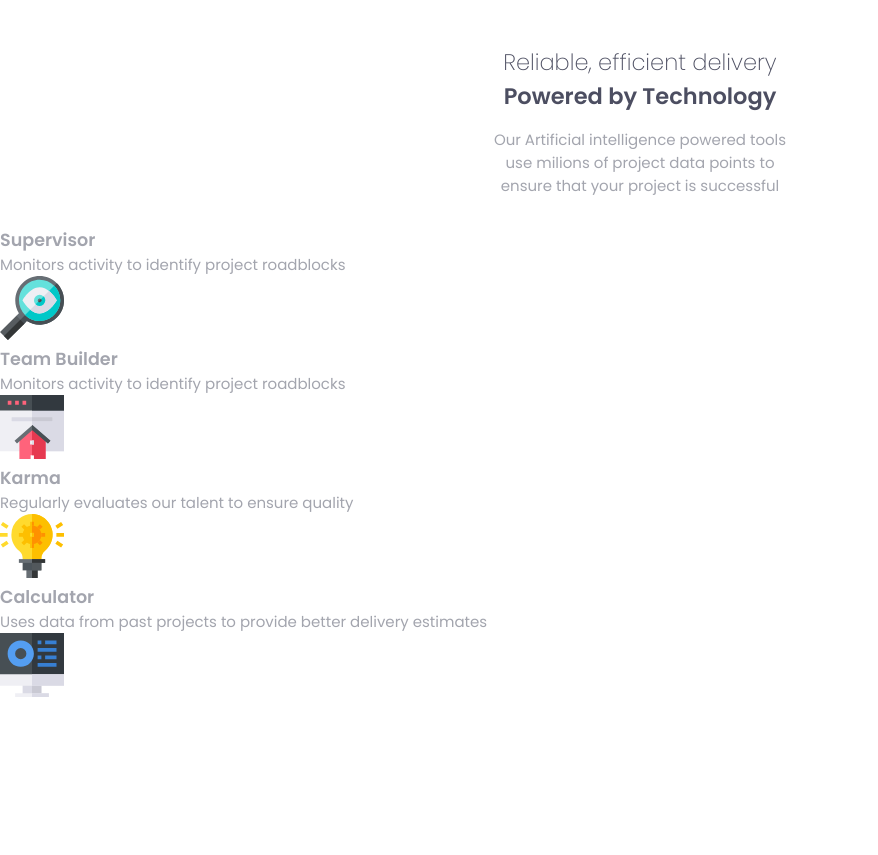
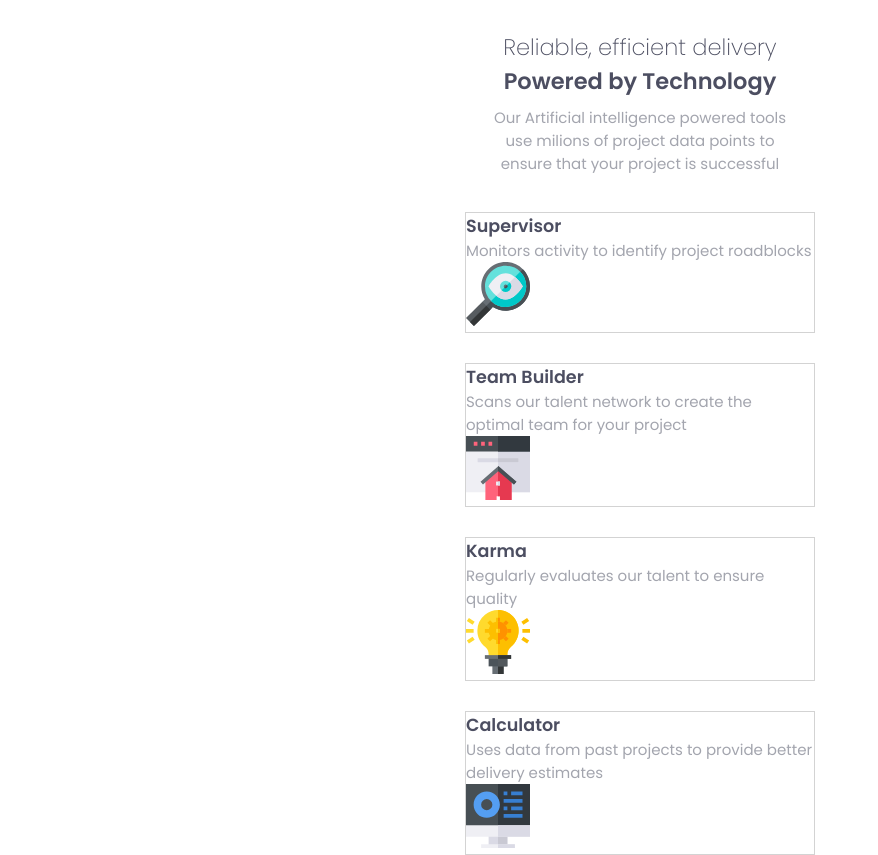
Before and after one commit to amitcesar/frontend-mentor, a plain HTML site: page four-card-feature-section/index.html in a window 1280 px wide. Shown: the whole page, without its empty margins (0-878 px from the left). Before the commit the page ends 800 px from the top, so only its background shows below. Drawn offline with Linux system fonts and the light colour scheme.

Commit message:
header aligns

```diff
--- a/four-card-feature-section/index.html
+++ b/four-card-feature-section/index.html
@@ -21,36 +21,42 @@
 
     <section class='cards-container'>
       <div class='card cyan'>
-        <h3>Supervisor</h3>
-        <p>Monitors activity to identify project roadblocks</p>
+        <div class='header-card'>
+          <h3>Supervisor</h3>
+          <p>Monitors activity to identify project roadblocks</p>
+        </div>
+
         <div class='img-container'>
-          <img src='images/icon-supervisor.svg' class='img'>
+          <img src='images/icon-supervisor.svg' class='card-icon'>
         </div>
       </div>
 
       <div class='card red'>
         <h3>Team Builder</h3>
-        <p>Monitors activity to identify project roadblocks</p>
-        <div>
-          <img src='images/icon-team-builder.svg' class='img'/>
+        <p>Scans our talent network to create the optimal team for your project</p>
+        <div class='img-container'>
+          <img src='images/icon-team-builder.svg' class='card-icon'/>
         </div>
       </div>
 
       <div class='card orange'>
         <h3>Karma</h3>
         <p>Regularly evaluates our talent to ensure quality</p>
-        <div>
-          <img src='images/icon-karma.svg' class='img'/>
+        <div class='img-container'>
+          <img src='images/icon-karma.svg' class='card-icon'/>
         </div>
       </div>
 
-      <div class='card blue'>
+
+      <div class='card cyan'>
         <h3>Calculator</h3>
         <p>Uses data from past projects to provide better delivery estimates</p>
-        <div>
-          <img src='images/icon-calculator.svg' class='img'/>
+        <div class='img-container'>
+          <img src='images/icon-calculator.svg' class='card-icon'>
         </div>
       </div>
+
+
     </section>
 </body>
 </html>
--- a/four-card-feature-section/styles.css
+++ b/four-card-feature-section/styles.css
@@ -14,21 +14,40 @@ body {
 
 }
 
-.header {
+.header{
+
+  margin-top: 2em;
   text-align: center;
-  padding: 1em;
-  margin-top: 2em;
 }
+
 
 .header .main-title {
   font-weight: 200;
 }
-.header h2 {
-  color: hsl(234, 12%, 34%); /* Very Dark Blue */
+
+.header h2,
+.card h3 {
+  color: hsl(234, 12%, 34%);
 }
 
+
 .header p {
-  padding: 1em;
-  width: 350px;
+
+  padding: 0.5em;
+
+  width: 330px;
   margin: 0 auto;
 }
+
+
+.cards-container {
+  display: flex;
+  flex-direction: column;
+  align-items: center;
+}
+
+.card {
+  border: 1px solid lightgray;
+  margin-top: 2em;
+  width: 350px;
+}
```
